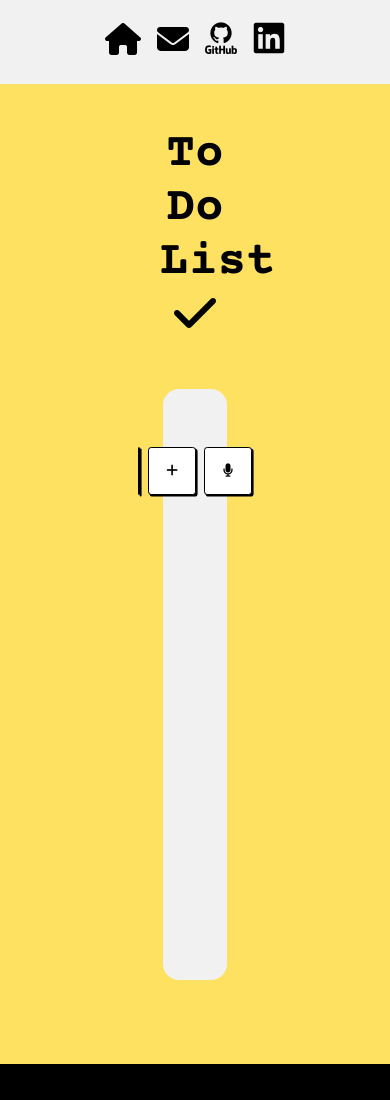
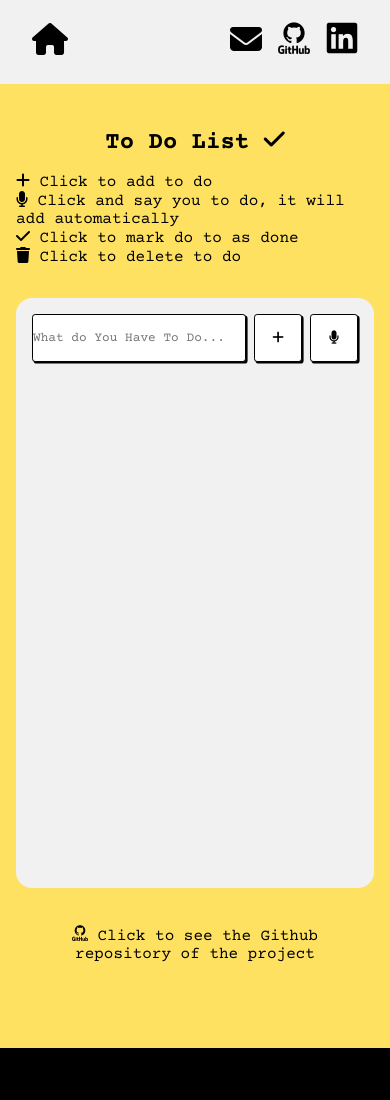
Before and after one commit to luisernani/js-projects, a plain HTML site: page pages/to-do-list/to-do-list-page.html in a window 390 px wide. Shown: the top 1100 px of the page. Drawn offline with nearby package versions, Linux system fonts and the light colour scheme.

Commit message:
navbar and todo-app responsivety done

```diff
--- a/css/email-popup.css
+++ b/css/email-popup.css
@@ -11,8 +11,8 @@
     height: 7rem;
     overflow: auto;
     background-color:#F1F1F1;
-    border: 1px solid black;
-    box-shadow: .1rem .1rem black;
+    border: 5px solid #21209C;
+    box-shadow: .5rem .5rem black;
     border-radius: .2rem;
 }
 .email-popup-text{
@@ -45,3 +45,15 @@
 .email-popup-close-btn:active{
     transform: translateY(1rem);
 }
+
+@media only screen and (max-width: 1024px) {
+    .email-popup{
+        width: 80%;
+        left: 10%;
+        text-align: center;
+
+    }
+    .email-popup-close-btn{
+        margin-top: 2rem;
+    }
+  }
--- a/css/navbar-footer.css
+++ b/css/navbar-footer.css
@@ -16,6 +16,7 @@ html {
     display: flex;
     align-items: center;
     position:fixed;
+    z-index: 1;
     font-size: 2rem;
     padding: 0.5rem 10rem;
     background-color: #F1F1F1;
@@ -85,3 +86,18 @@ footer i:hover{
 .footer-developer{
     margin-right: auto;
 }
+
+
+@media only screen and (max-width: 1024px) {
+    .navbar, footer{
+      padding-left: 5rem;
+      padding-right: 5rem;
+    }
+  }
+
+  @media only screen and (max-width: 768px) {
+    .navbar, footer {
+        padding-left: 2rem;
+        padding-right: 2rem;
+      }
+  }
--- a/pages/to-do-list/to-do-list-page.html
+++ b/pages/to-do-list/to-do-list-page.html
@@ -38,13 +38,21 @@
 </nav>
 <header>
     <h1>To Do List <i class="fa-solid fa-check"></i></h1>
+    <div class="instructions-div">
+        <ul>
+            <li><i class="fa-solid fa-plus"></i> Click to add to do</li>
+            <li><i class="fa-solid fa-microphone"></i> Click and say you to do, it will add automatically</li>
+            <li><i class="fa-solid fa-check"></i> Click to mark do to as done</li>
+            <li><i class="fa-solid fa-trash"></i> Click to delete to do</li>
+        </ul>
+    </div>
 </header>
 <main>
     <div class="main-container">
         <form action="">
             <input class="to-do-input" type="text" name="" id="" placeholder="What do You Have To Do...">
             <button class="to-do-add-btn" type="submit"><i class="fa-solid fa-plus"></i></button>
-            <button class="to-do-speech-btn"><i class="fa-solid fa-microphone"></i></i></button>
+            <button class="to-do-speech-btn"><i class="fa-solid fa-microphone"></i></button>
         </form>
         <div class="to-do-container">
             <!-- <div class="to-do-task-box">
@@ -55,6 +63,9 @@
         </div>
     </div>
 </main>
+<div class="github-project-div">
+    <a target="_blank" href="https://github.com/luisernani/js-projects/tree/main/pages/to-do-list"><h2></h2><i class="devicon-github-original-wordmark"></i> Click to see the Github repository of the project</h2></a>
+</div>
 <footer>
     <ul>
         <li class="footer-developer"><h2>Powered by Luis Ernani</h2></li>
--- a/pages/to-do-list/to-do-list-style.css
+++ b/pages/to-do-list/to-do-list-style.css
@@ -16,10 +16,18 @@ header{
     padding: 15vh 10rem 0;
     background-color: #FFE162;
     color: black;
+    display: flex;
+    flex-direction: column;
+    align-items: center;
 }
 header > h1{
-    text-align: center;
     font-size: 3rem;
+}
+
+.instructions-div ul{
+    padding: 1rem 0;
+    list-style: none;
+    font-size: 1rem;
 }
 
 main{
@@ -28,7 +36,6 @@ main{
     min-height: 70vh;
     display: flex;
     justify-content: center;
-
 }
 
 .main-container{
@@ -127,6 +134,25 @@ button:active{
 }
 
 
+/* -------- Github Project Link ------- */
+.github-project-div{
+    padding: 2.5vh 10rem 10vh;
+    background-color: #FFE162;
+    display: flex;
+    justify-content: center;
+    text-align: center;
+}
+.github-project-div a{
+    font-size: 1.7rem;
+    text-decoration: none;
+    color: black;
+}
+
+.github-project-div a:hover{
+    color: #21209C;
+}
+
+
 /* -------- email POPUP ------- */
 .empty-input-popup{
     display: none;
@@ -138,8 +164,8 @@ button:active{
     height: 7rem;
     overflow: auto;
     background-color:#F1F1F1;
-    border: 1px solid black;
-    box-shadow: 10px 10px black;
+    border: 5px solid #D72323;
+    box-shadow: .5rem .5rem black;
 }
 .empty-input-popup-text{
     display: flex;
@@ -170,3 +196,65 @@ button:active{
 .empty-input-close-btn:active{
     transform: translateY(4px);
 }
+
+@media only screen and (max-width: 1024px){
+    header{
+        padding: 15vh 5rem 0;
+        background-color: #FFE162;
+        color: black;
+    }
+    header h1{
+        font-size: 2rem;
+    }
+    .to-do-input{
+        font-size: .8rem;
+    }
+    main{
+        padding: 1rem 10rem;
+    }
+
+    .main-container{
+        width: 100%;
+        padding: 0 1rem;
+        margin: 0;
+    }
+
+    .empty-input-popup{
+        padding: 0;
+        margin: 0;
+    }
+}
+
+@media only screen and (max-width: 768px){
+    header{
+        padding: 15vh 1rem 0;
+        background-color: #FFE162;
+        color: black;
+    }
+    header h1{
+        font-size: 1.5rem;
+    }
+    .to-do-input{
+        font-size: .8rem;
+    }
+    main{
+        padding: 1rem 1rem;
+
+    }
+
+    .main-container{
+        width: 100%;
+        padding: 0 1rem;
+        margin: 0;
+    }
+    .empty-input-popup{
+        padding: 0;
+        margin: 0;
+    }
+    .github-project-div{
+        padding: 2.5vh 1.5rem 10vh;
+    }
+    .github-project-div a{
+        font-size: 1rem;
+    }
+}
```
Also changed, not shown: css/index-style.css (+9 -12 lines).
